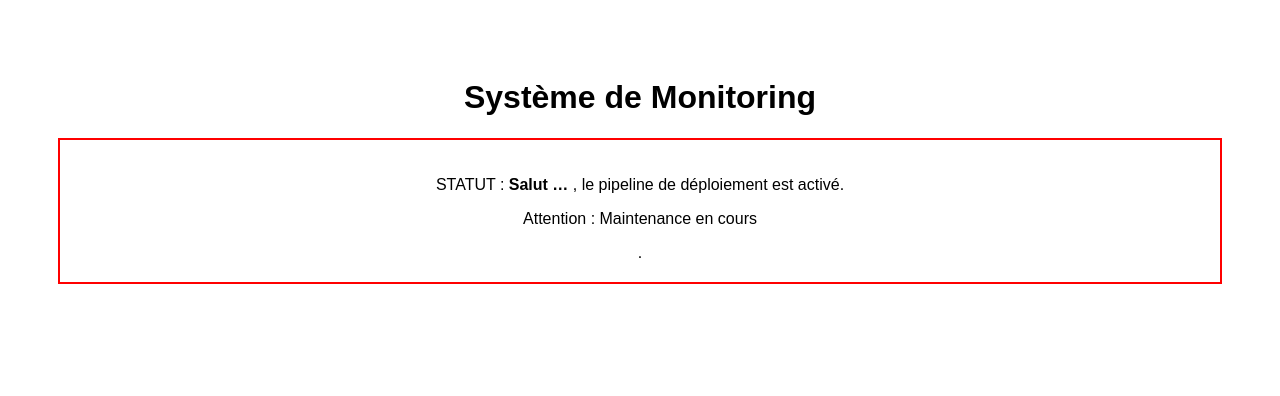
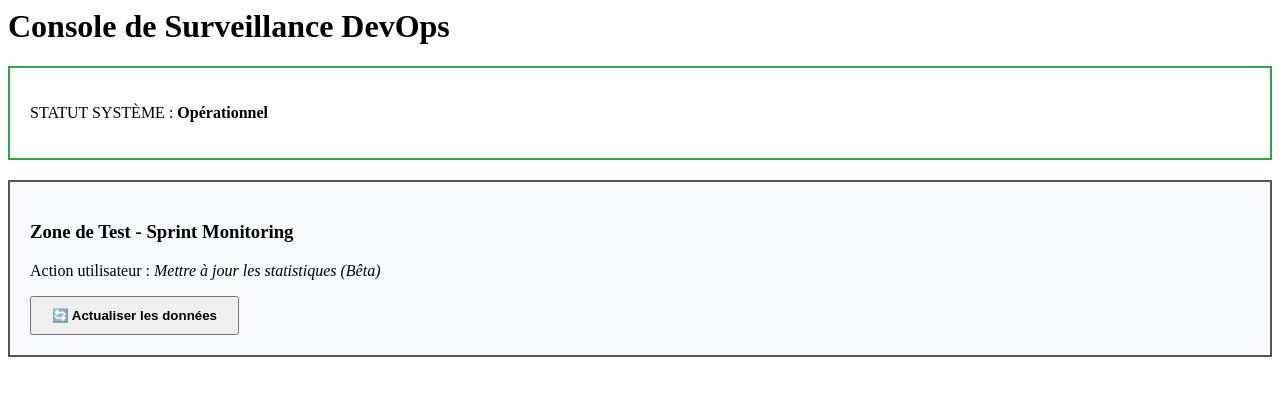
Before and after one commit to Pierre-Claver-Pro/TP_CI-CD-Pierre_KOFFI, a Django app: page / in a window 1280 px wide. Shown: the top 396 px of the page. Run offline with Django 4.2, Linux system fonts and the light colour scheme.

Commit message:
Test de Sentry

```diff
--- a/lab-devops/core/urls.py
+++ b/lab-devops/core/urls.py
@@ -19,7 +19,9 @@ from django.contrib import admin
 from django.urls import path
 
 from portal.views import home
+from portal.views import home , trigger_error
 urlpatterns = [
     path('admin/', admin.site.urls),
     path('', home, name='home'),
+    path('sentry-debug/', trigger_error, name='sentry_debug'),
 ]
--- a/lab-devops/portal/templates/portal/index.html
+++ b/lab-devops/portal/templates/portal/index.html
@@ -1,27 +1,47 @@
-<!DOCTYPE html>
-
-<html lang="fr">
-
-<head>
-
-    <meta charset="UTF-8">
-
-    <title>Console de Surveillance</title>
-
-    <style>body { font-family: sans-serif; padding: 50px; text-align: center; }</style>
-
-</head>
-
 <body>
 
-    <h1>Système de Monitoring</h1>
+    <h1>Console de Surveillance DevOps</h1>
 
-    <div style="border: 2px solid red; padding: 20px;">
 
-        <p>STATUT : <strong>Salut … </strong>, le pipeline de déploiement est activé.</p>
-        <p>Attention : Maintenance en cours</p>.
+
+    <div style="border: 2px solid #28a745; padding: 20px; margin-bottom: 20px;">
+
+        <p>STATUT SYSTÈME : <strong>Opérationnel</strong></p>
+
+    </div>
+
+
+
+    <div style="border: 2px solid #555; padding: 20px; background-color: #f8f9fa;">
+
+        <h3>Zone de Test - Sprint Monitoring</h3>
+
+        <p>Action utilisateur : <em>Mettre à jour les statistiques (Bêta)</em></p>
+
+
+
+        <a href="{% url 'sentry_debug' %}">
+
+            <button style="padding: 10px 20px; cursor: pointer; font-weight: bold;">
+
+                🔄 Actualiser les données
+
+            </button>
+
+        </a>
+
+
+
+        {% if error %}
+
+        <p style="color: orange; font-size: 0.9em;">
+
+            ⚠️ Erreur de connexion au serveur de données. Veuillez réessayer.
+
+        </p>
+
+        {% endif %}
+
     </div>
 
 </body>
-
-</html>
--- a/lab-devops/portal/views.py
+++ b/lab-devops/portal/views.py
@@ -1,10 +1,37 @@
+# Create your views here.
+
 from django.shortcuts import render
 
-# Create your views here.
-from django.shortcuts import render
+
+
+import sentry_sdk # Importation pour l'envoi manuel
 
 
 
 def home(request):
 
     return render(request, 'portal/index.html')
+
+
+
+def trigger_error(request):
+
+    try:
+
+        # Simulation d'un bug logique (ex: division par zéro)
+
+        division_by_zero = 1 / 0
+
+    except Exception as e:
+
+        # On envoie l'erreur à Sentry manuellement
+
+        # sans que l'utilisateur ne voit de page d'erreur 500
+
+        sentry_sdk.capture_exception(e)
+
+
+
+    # On renvoie l'utilisateur sur la même page avec un message discret
+
+    return render(request, 'portal/index.html', {'error': True})
```
